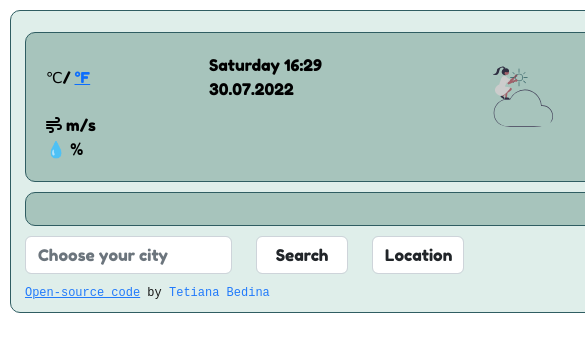
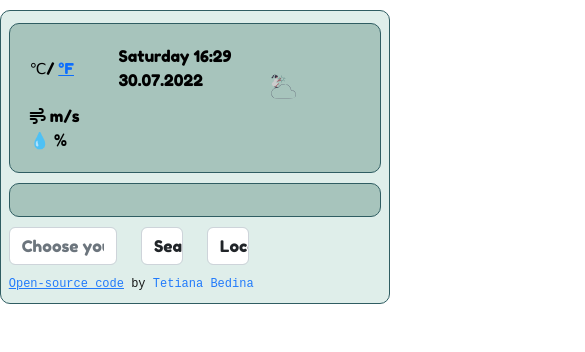
Before and after one commit to BeTetiana/SheCodesPlusFinalWeatherProject, a plain HTML site: page index.html in a window 390 px wide. Shown: the top 352 px of the page, 585 px wide, since content can reach past the window. Drawn offline with nearby package versions, Linux system fonts and the light colour scheme; no server answers.

Commit message:
changed width

```diff
--- a/src/style.css
+++ b/src/style.css
@@ -23,7 +23,7 @@ footer {
   background-color: #dfeeea;
   border: 1px solid #2f5d62;
   border-radius: 10px;
-  margin: 10px 10px 10px 10px;
+  margin: 10px auto;
 }
 
 .yourCity-temperature,
@@ -107,3 +107,8 @@ img {
 .form-group-temperature-min {
   opacity: 0.6;
 }
+@media (max-width: 900px) {
+  .conteiner {
+    width: 100%;
+  }
+}
```
